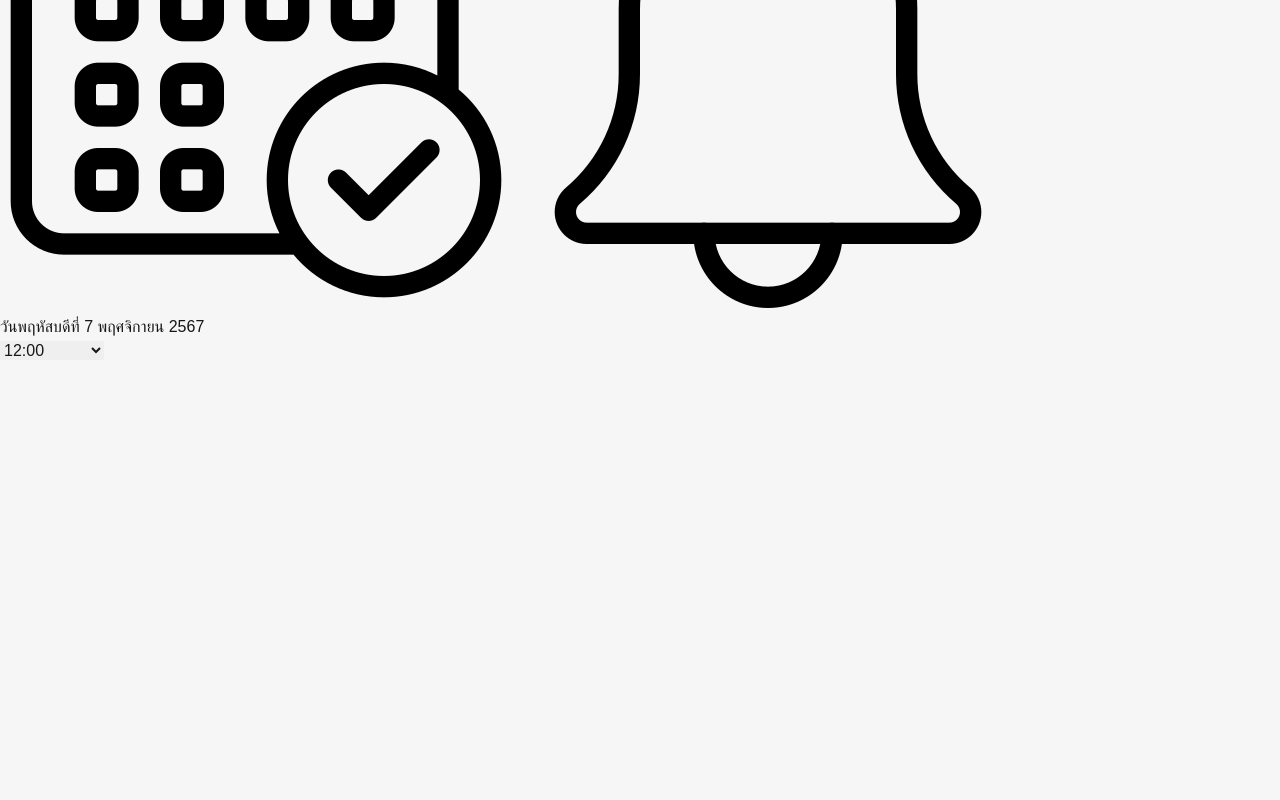
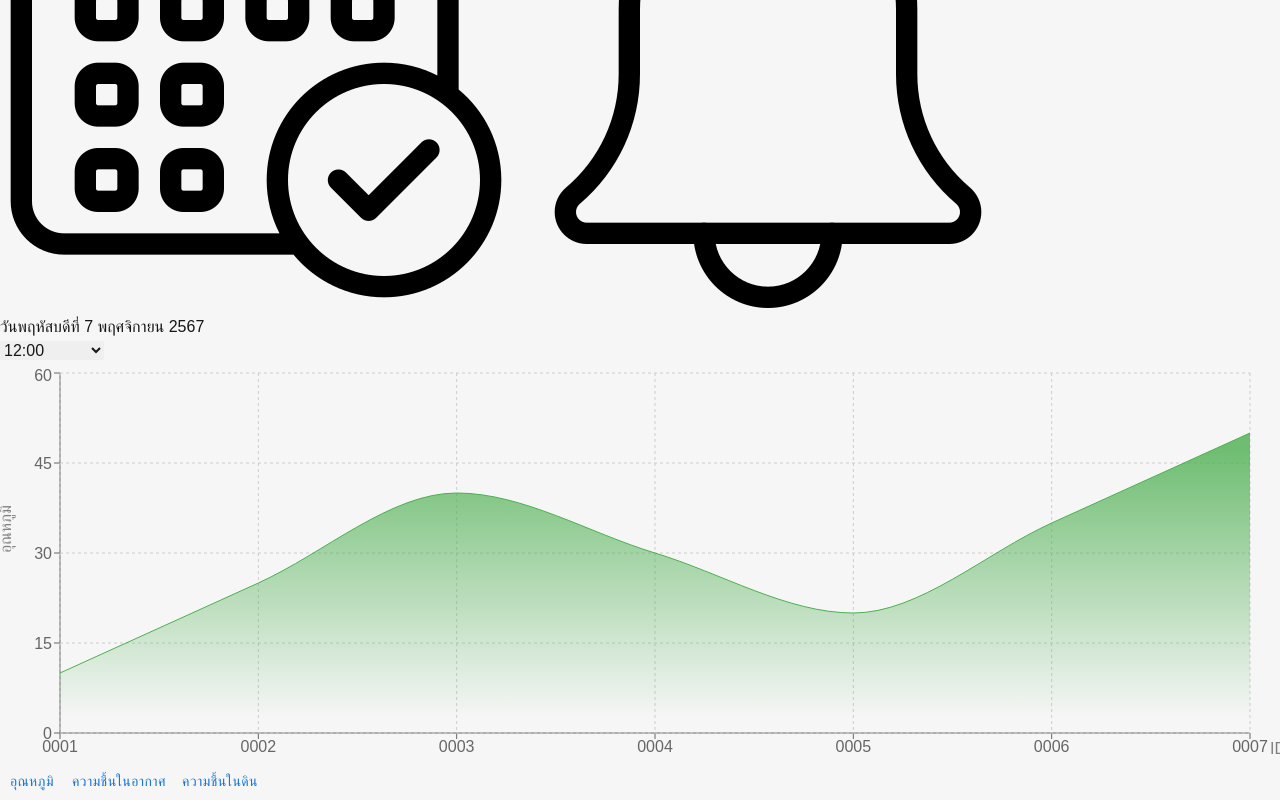
Before and after one commit to Patchnida/smart-farm-web, a Next.js app: page / in a window 1280 px wide. Shown: the part 965-1765 px from the top of the page. Before the commit the page ends 1328 px from the top, so only its background shows below. Built offline with nearby package versions, Linux system fonts and the light colour scheme.

Commit message:
add Graph

```diff
--- a/package.json
+++ b/package.json
@@ -16,7 +16,8 @@
     "next": "15.0.3",
     "react": "19.0.0-rc-66855b96-20241106",
     "react-calendar": "^5.1.0",
-    "react-dom": "19.0.0-rc-66855b96-20241106"
+    "react-dom": "19.0.0-rc-66855b96-20241106",
+    "recharts": "^2.13.3"
   },
   "devDependencies": {
     "@types/node": "^20",
--- a/src/app/components/graph.tsx
+++ b/src/app/components/graph.tsx
@@ -1,9 +1,79 @@
+'use client'
+
+import React, { useState } from 'react';
+import { AreaChart, Area, XAxis, YAxis, CartesianGrid, Tooltip, ResponsiveContainer } from 'recharts';
+import Button from '@mui/material/Button';
+import ButtonGroup from '@mui/material/ButtonGroup';
+
 function Graph() {
+    const [dataType, setDataType] = useState<string>('temperature');
+    const data = [
+        { id: '0001', temperature: 10, soilMoisture: 30, airHumidity: 70 },
+        { id: '0002', temperature: 25, soilMoisture: 45, airHumidity: 65 },
+        { id: '0003', temperature: 40, soilMoisture: 60, airHumidity: 80 },
+        { id: '0004', temperature: 30, soilMoisture: 35, airHumidity: 75 },
+        { id: '0005', temperature: 20, soilMoisture: 50, airHumidity: 60 },
+        { id: '0006', temperature: 35, soilMoisture: 55, airHumidity: 85 },
+        { id: '0007', temperature: 50, soilMoisture: 40, airHumidity: 90 },
+    ];
+
+    const handleDataTypeChange = (type: string) => {
+        setDataType(type);
+    };
+
     return (
-        <div>
-            This is Function
+        <div className="flex flex-row w-full h-full">
+
+            <div className='flex-1' >
+                <ResponsiveContainer width="100%" height={400}>
+                    <AreaChart
+                        data={data}
+                        margin={{ top: 10, right: 30, left: 0, bottom: 0 }}
+                    >
+                        <defs>
+                            <linearGradient id="color" x1="0" y1="0" x2="0" y2="1">
+                                <stop offset="5%" stopColor="#4caf50" stopOpacity={0.8} />
+                                <stop offset="95%" stopColor="#4caf50" stopOpacity={0} />
+                            </linearGradient>
+                        </defs>
+                        <XAxis dataKey="id" label={{ value: 'ID', position: 'right', offset: 20}} />
+                        <YAxis
+                            label={{
+                                value: dataType === 'temperature' ? 'อุณหภูมิ' : dataType === 'soilMoisture' ? 'ความชื้นในดิน' : 'ความชื้นในอากาศ',
+                                angle: -90,
+                                position: 'insideLeft'
+                            }}
+                        />
+                        <CartesianGrid strokeDasharray="3 3" />
+                        <Tooltip />
+                        <Area
+                            type="monotone"
+                            dataKey={dataType}
+                            stroke="#4caf50"
+                            fillOpacity={1}
+                            fill="url(#color)"
+                        />
+                    </AreaChart>
+                </ResponsiveContainer>
+            </div>
+
+            <div className='flex flex-col'>
+                <Button
+                    onClick={() => handleDataTypeChange('temperature')}
+                    className='my-2 bg-gray-100 hover:bg-green-600 hover:text-white'
+                >อุณหภูมิ</Button>
+                <Button
+                    onClick={() => handleDataTypeChange('airHumidity')}
+                    className='my-2 bg-gray-100 hover:bg-green-600 hover:text-white'
+                >ความชื้นในอากาศ</Button>
+                <Button
+                    onClick={() => handleDataTypeChange('soilMoisture')}
+                    className='my-2 bg-gray-100 hover:bg-green-600 hover:text-white'
+                >ความชื้นในดิน</Button>
+            </div>
+
         </div>
-    )
+    );
 }
 
 export default Graph;
--- a/src/app/page.tsx
+++ b/src/app/page.tsx
@@ -1,14 +1,15 @@
-'use client'
+'use client';
 
-import { useState, useEffect } from "react";
+import React, { useState, useEffect } from "react";
 import { useDate } from "./components/DataContext";
+import Graph from "./components/graph";
 
 export default function Home() {
   const { selectedDate, setSelectedDate } = useDate();
-  const [ defaultTime, setDefaultTime ] = useState("");
-  const [ selectedTime, setSelectedTime ] = useState(defaultTime)
+  const [defaultTime, setDefaultTime] = useState<string>("");
+  const [selectedTime, setSelectedTime] = useState<string>(defaultTime);
 
-  const getDefaultTimeOption = () => {
+  const getDefaultTimeOption = (): string => {
     const currentHour = new Date().getHours();
     if (currentHour >= 0 && currentHour < 6) return "00:00";
     if (currentHour >= 6 && currentHour < 12) return "06:00";
@@ -32,7 +33,9 @@ export default function Home() {
     setSelectedDate(selectedDate);
   };
 
-  const formatDateToThai = (date) => {
+  const formatDateToThai = (date: Date | undefined): string => {
+    if (!date) return "Invalid date";
+
     const dayNames = ["วันอาทิตย์", "วันจันทร์", "วันอังคาร", "วันพุธ", "วันพฤหัสบดี", "วันศุกร์", "วันเสาร์"];
     const monthNames = [
       "มกราคม", "กุมภาพันธ์", "มีนาคม", "เมษายน", "พฤษภาคม", "มิถุนายน",
@@ -48,12 +51,12 @@ export default function Home() {
   };
 
   return (
-    <div className="grid grid-rows-[20px_1fr_20px] min-h-screen">
-      <main className="flex flex-row w-full gap-8 ">
-        <div className="w-full h-96 m-5 p-5 bg-white rounded-lg shadow-sm">
-          <p
-            className="text-3xl font-bold"
-          >{formatDateToThai(selectedDate)}</p>
+    <div className="grid grid-rows-[20px_1fr_20px] max-h-screen">
+      <main className="flex flex-row w-full h-svh gap-8">
+        <div className="w-full h-5/6 m-5 p-10 bg-white rounded-lg shadow-sm">
+          <p className="text-3xl font-bold">
+            {formatDateToThai(selectedDate)}
+          </p>
           <select
             onChange={handleTimeChange}
             value={selectedTime}
@@ -65,6 +68,10 @@ export default function Home() {
             <option value="12:00">12:00</option>
             <option value="18:00">18:00</option>
           </select>
+
+          <Graph />
+
+
         </div>
       </main>
     </div>
```
Also changed, not shown: src/app/globals.css (line endings or trailing spaces), 1 other file (tests, documents, lock files or other folders).
